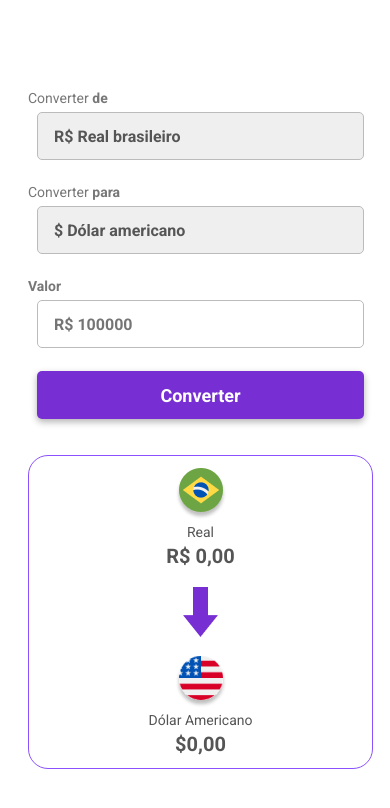
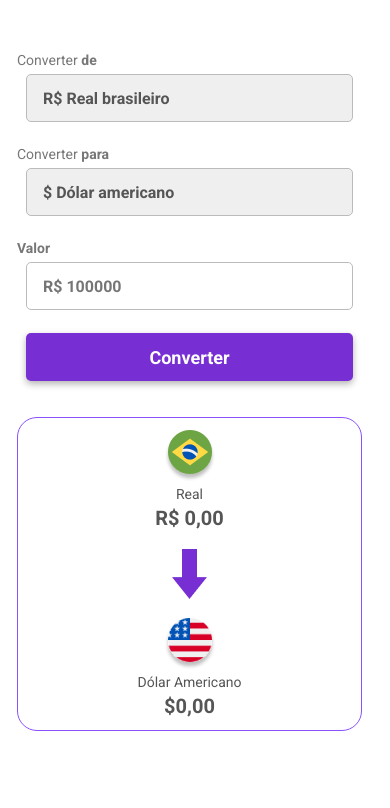
Before and after one commit to Augustofabg/conversor-moedas, a plain HTML site: page index.html in a window 390 px wide. Drawn offline with Linux system fonts and the light colour scheme.

Commit message:
Segundo commit - correção de margens

```diff
--- a/style.css
+++ b/style.css
@@ -158,14 +158,14 @@ p {
   .Principal{
     background: none;
     margin-bottom: -20px;
-    padding: 6px 15px 16px 16px;
-    margin-left: -5px;
+    padding: 29px 13px 5px 17px;
+    margin-left: 0px;
   }
 }
 
 @media screen and (max-width: 400px) {
   .Principal{
-    padding: 67px 13px 5px 17px;
-    margin-left: 11px;
+    padding: 29px 13px 5px 17px;
+    margin-left: 0px;
   }
 }
```
